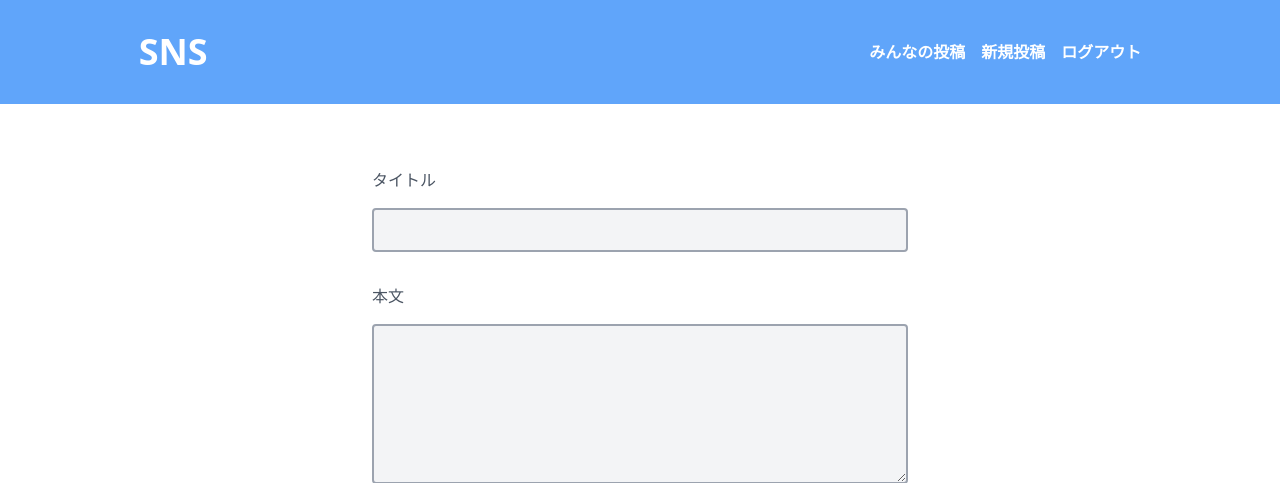
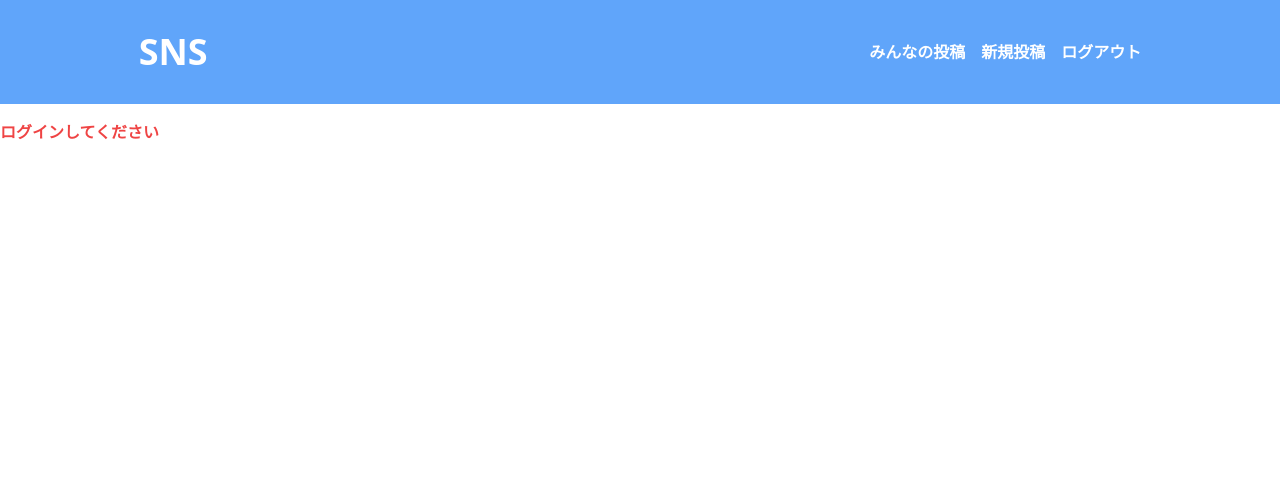
Before and after one commit to tomohiro-1210/django_company_app, a Django app: page /create/ in a window 1280 px wide. Shown: the top 483 px of the page. Run offline with Django 5.2, Linux system fonts and the light colour scheme; some libraries are stand-ins or nearby versions.

Commit message:
ログインの有り無しで判定

```diff
--- a/templates/create.html
+++ b/templates/create.html
@@ -24,6 +24,7 @@
 
 
 {% block content %}
+{% if user.is_authenticated %}
 <form enctype="multipart/form-data" method="POST" class="w-full md:w-3/4 lg:w-1/2 mx-auto px-5 py-8 md:py-12 lg:py-16">
   {% csrf_token %}
 
@@ -47,6 +48,9 @@
 
   <button type="submit" class="block bg-indigo-500 text-white text-sm py-2 px-4 mx-auto rounded">投稿する</button>
 </form>
+{% else %}
+<h3 class=" text-red-500 2xl font-bold py-4">ログインしてください</h3>
+{% endif %}
 
 {% endblock content %}
 </body>
```
Also changed, not shown: db.sqlite3.
